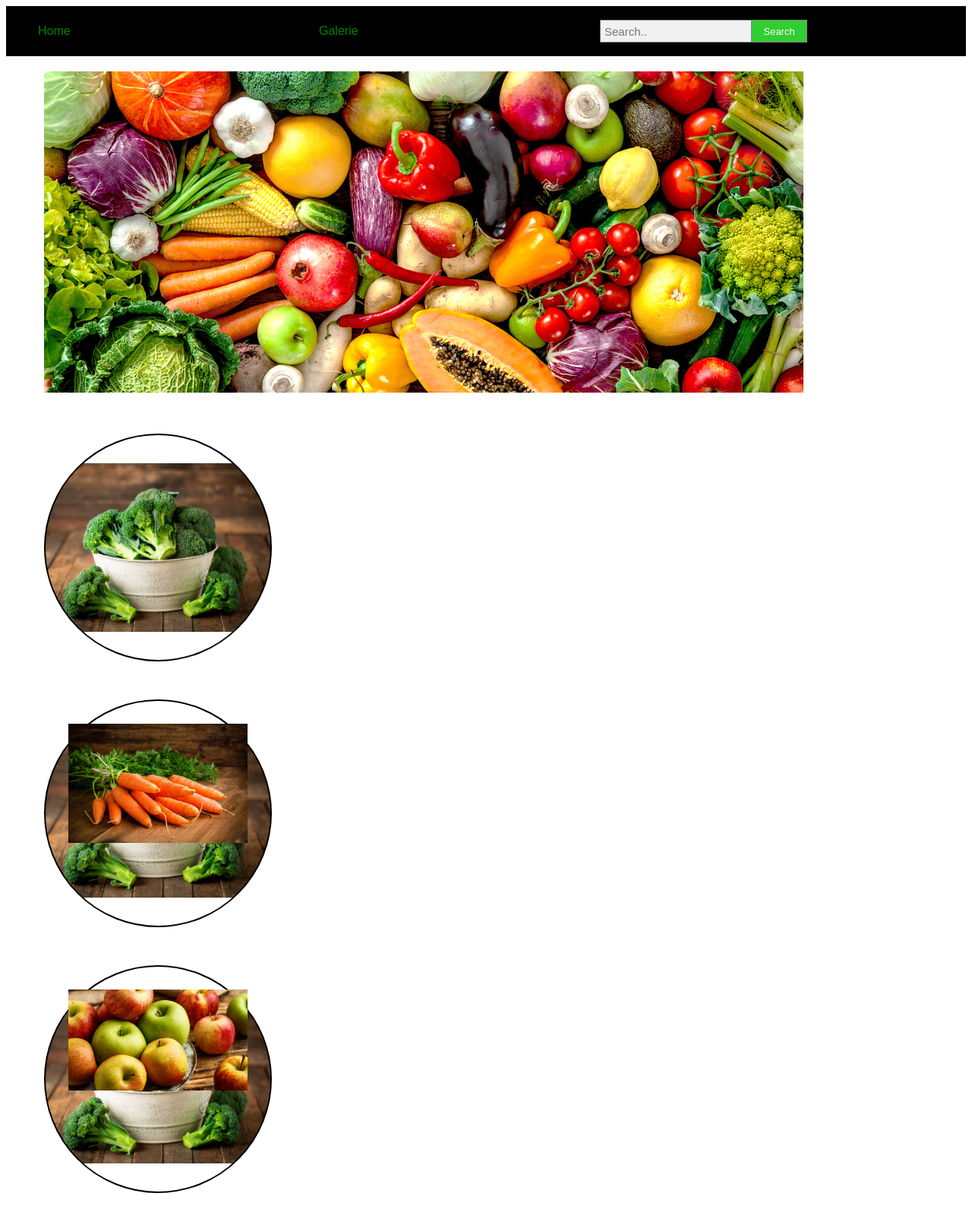
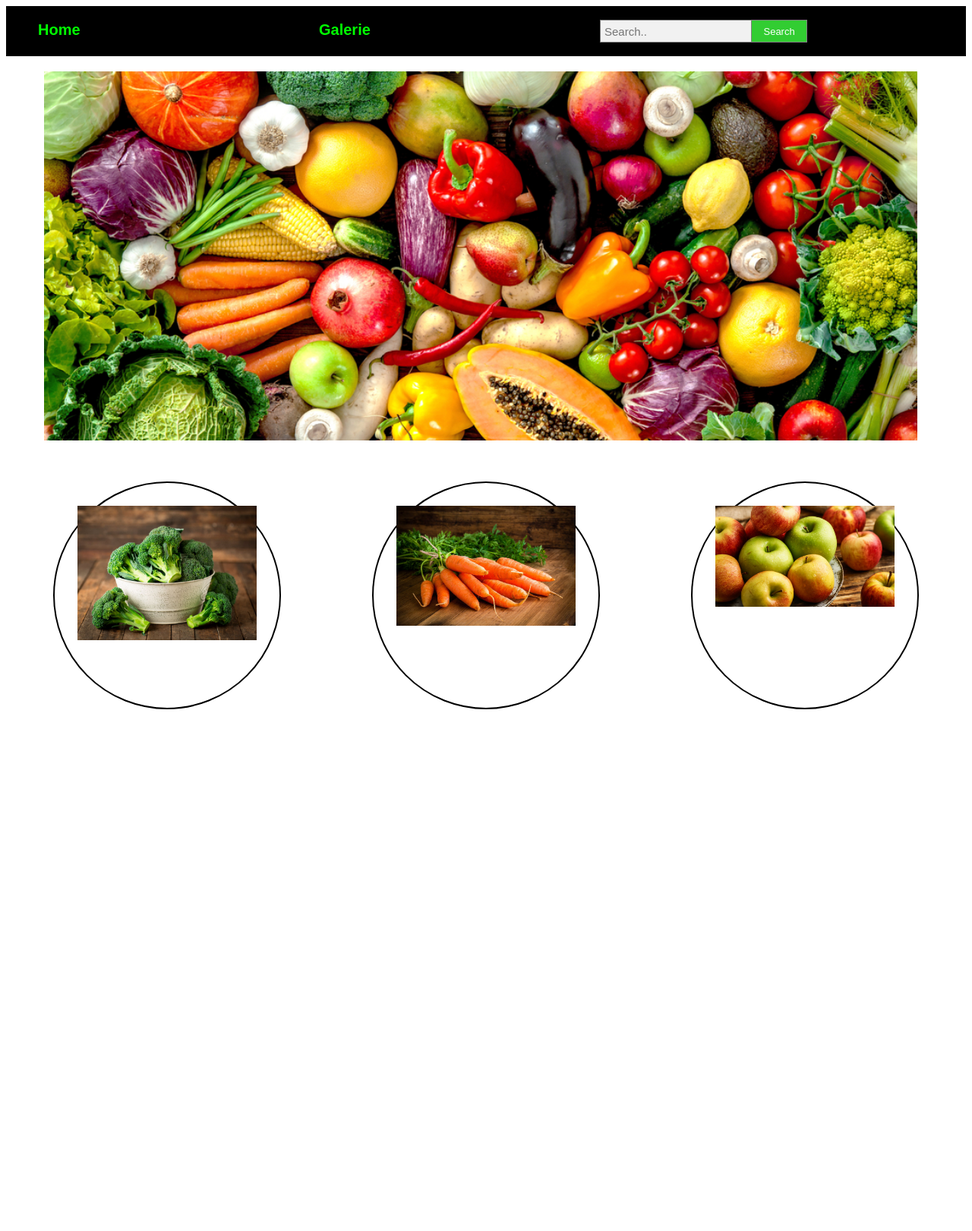
Before and after one commit to Sven1up/StarterProjekt, a PHP site: page / in a window 1280 px wide. Shown: the whole page at 76% size. After the commit the page ends 934 px from the top, so only its background shows below. Run offline with PHP 8.4, Linux system fonts and the light colour scheme.

Commit message:
third commit

```diff
--- a/index.html
+++ b/index.html
@@ -11,10 +11,10 @@
 <nav id="navigation">
     <ul>
         <li>
-            <a class="home" href="/Home">Home</a>
+            <b><a class="home" href="/Home">Home</a></b>
         </li>
         <li>
-            <a class="Galeries"  href="/Galerie">Galerie</a>
+            <b><a class="Galeries"  href="/Galerie">Galerie</a></b>
         </li>
         <li>
             <form class="search" action="">
@@ -25,26 +25,32 @@
 
 </nav>
 
+
+
 <div class="veggiesimg">
-<img src="Bilder/Veggies.jpg" alt="Veggies">
+<img class="dia" src="Bilder/Veggies.jpg" alt="Veggies">
 </div>
+
+
+<div class="flex-container">
 
 <div class="gallery">
     <a target="_blank" href="/Bilder/brokkoli.jpg">
-
+        <img src="Bilder/brokkoli.jpg" alt="brokkoli">
     </a>
 </div>
 
 <div class="gallery">
     <a target="_blank" href="/Bilder/karotten.jpg">
-        <img src="Bilder/karotten.jpg" alt="karotten" width="300" height="200">
+        <img src="Bilder/karotten.jpg" alt="karotten">
     </a>
 </div>
 
 <div class="gallery">
     <a target="_blank" href="Bilder/apfel.jpg">
-        <img src="Bilder/apfel.jpg" alt="Apfel" width="300" height="200">
+        <img src="Bilder/apfel.jpg" alt="Apfel">
     </a>
+ </div>
 
 </div>
 
--- a/styles.css
+++ b/styles.css
@@ -2,6 +2,8 @@
     box-sizing: border-box;
 }
 
+
+/* Nav leiste und buttons */
 #navigation > ul {
     list-style-type: none;
 }
@@ -17,18 +19,29 @@ nav{
 }
 
 .Galeries{
-    color: Green;
+    color: Lime;
     text-decoration: none;
     font-family: arial;
+    font-size: 20px;
 }
 
 .home{
-    color: Green;
+    color: Lime;
     text-decoration: none;
     font-family: arial;
+    font-size: 20px;
 }
 
-/* search field */
+/* Button hover */
+.Galeries:hover{
+    background-color: Green;
+}
+
+.home:hover{
+    background-color: Green;
+}
+
+/* Formular */
 form.search input[type=text] {
     padding: 5px;
     font-size: 15px;
@@ -57,10 +70,14 @@ form.search button:hover {
 /*Bilder*/
 .veggiesimg{
     padding-top: 20px;
-    width: 800px;
     display: block;
     margin-left: 50px;
     margin-right: 80px;
+
+}
+
+.dia {
+    width: calc(100vw - 130px);
 }
 
 div.gallery {
@@ -70,10 +87,14 @@ div.gallery {
     width: 300px;
     height: 300px;
     border-radius: 50%;
-    background-image: url("Bilder/brokkoli.jpg");
     background-size: contain;
     background-position: center;
     background-repeat: no-repeat;
+}
+
+div.gallery:hover {
+    -webkit-filter: grayscale(1);
+    filter: grayscale(1);
 }
 
 div.gallery:hover {
@@ -84,3 +105,13 @@ div.gallery img {
     width: 100%;
     height: auto;
 }
+
+/*Image container*/
+
+.flex-container{
+    flex-direction: row;
+    justify-content: center;
+    column-gap: 20px;
+    display: flex;
+
+}
```
